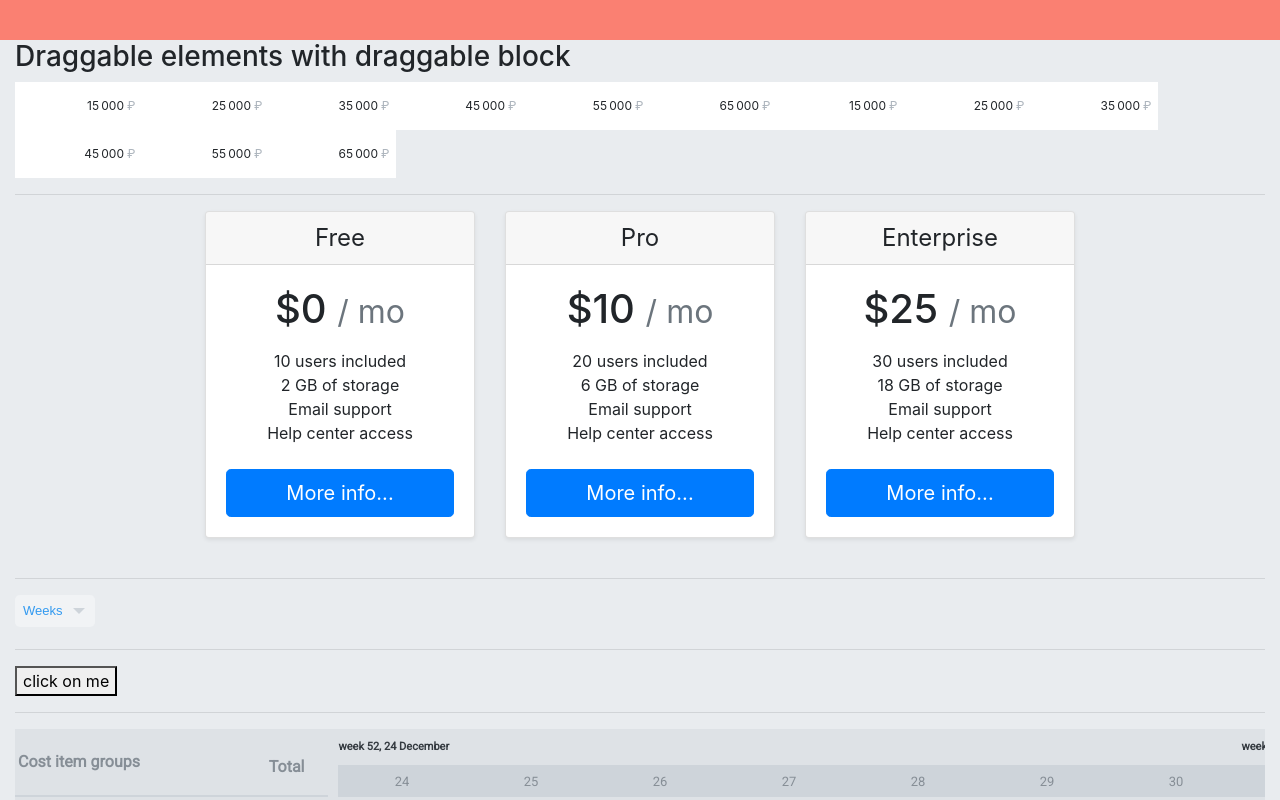
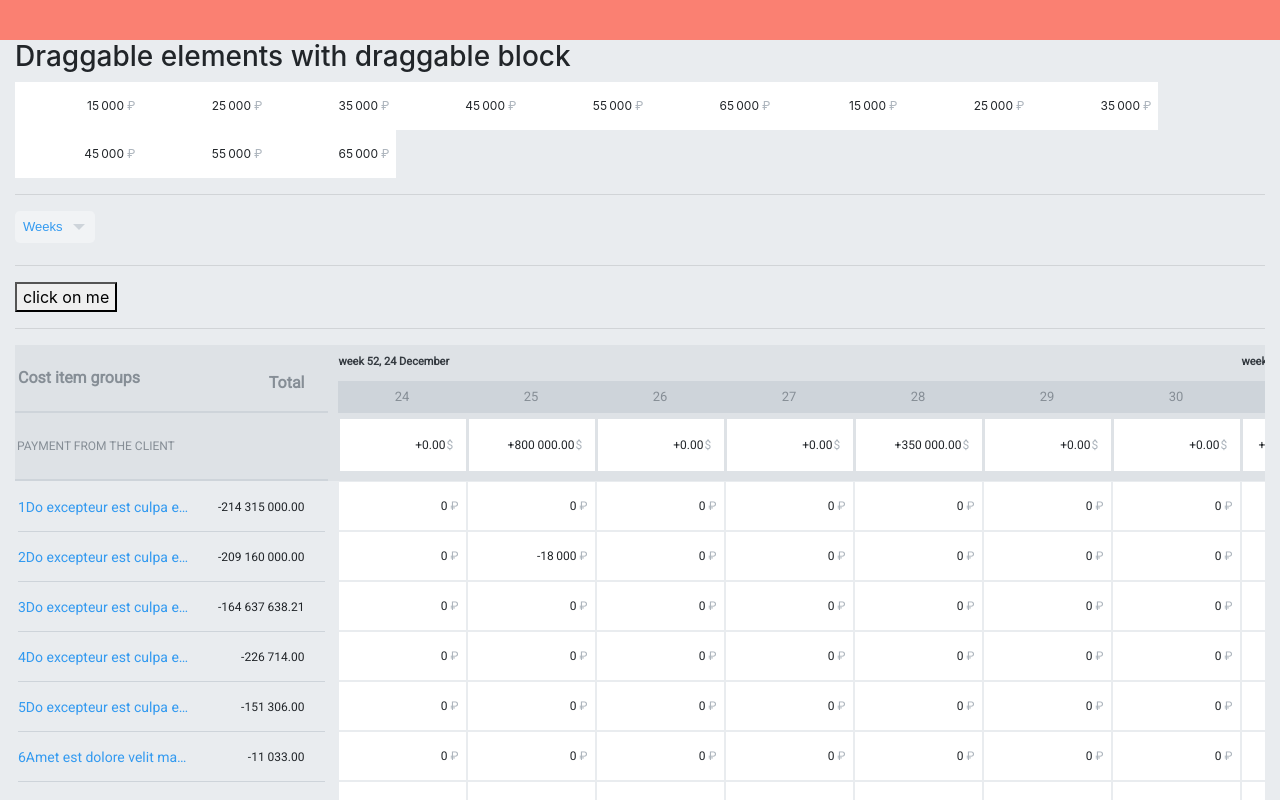
Before and after one commit to apechkin/vue-components, a Vue app: page / in a window 1280 px wide. Shown: the top 800 px of the page. Built offline with nearby package versions, Linux system fonts and the light colour scheme.

Commit message:
delete component

```diff
--- a/src/pages/Content/index.vue
+++ b/src/pages/Content/index.vue
@@ -13,8 +13,6 @@
         @accepted="data => {handleAccept(data, item.id)}"
         currency="RUR"/>
     </div>
-    <hr>
-    <card-tarif-side/>
     <hr>
     <r-select
       :options="listOptions"
```
